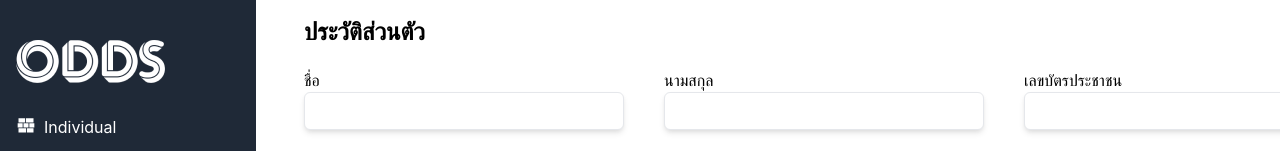
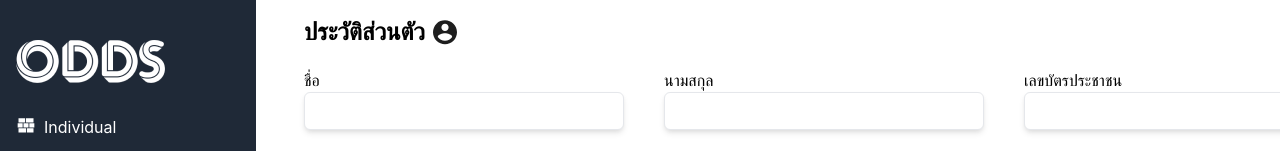
Before and after one commit to Fahlalla/workingrecord-fe, a React (Create React App) app: page /profile in a window 1280 px wide. Shown: the top 151 px of the page. Built offline with nearby package versions, Linux system fonts and the light colour scheme.

Commit message:
Add profile icon in personalInfo

```diff
--- a/src/Component/Profile/PersonalInfo.js
+++ b/src/Component/Profile/PersonalInfo.js
@@ -1,6 +1,7 @@
 import ProfileInput from "../Profile/ProfileInput.js";
 import UploadFile from "./UploadFile.js";
 import DropdownInput from "./DropdownInput.js";
+import ProfileIcon from "../../Asset/profile-icon.svg";
 
 const PersonalInfo = () => {
   const province = [
@@ -22,7 +23,10 @@ const PersonalInfo = () => {
   return (
     <div className="flex h-auto">
       <div className="flex-col space-y-5">
-        <div className="font-bold text-2xl">ประวัติส่วนตัว</div>
+        <div className="flex font-bold text-2xl">
+          ประวัติส่วนตัว
+          <img src={ProfileIcon} className="items-center w-6 ml-2"/>
+        </div>
         <div className="flex space-x-10">
           <ProfileInput label="ชื่อ" />
           <ProfileInput label="นามสกุล" />
@@ -45,7 +49,6 @@ const PersonalInfo = () => {
         <div className="flex space-x-10">
           <UploadFile label="รูปบัตรประชาชน" />
         </div>
-
       </div>
     </div>
   );
```
Also changed, not shown: src/Asset/profile-icon.svg (added).
